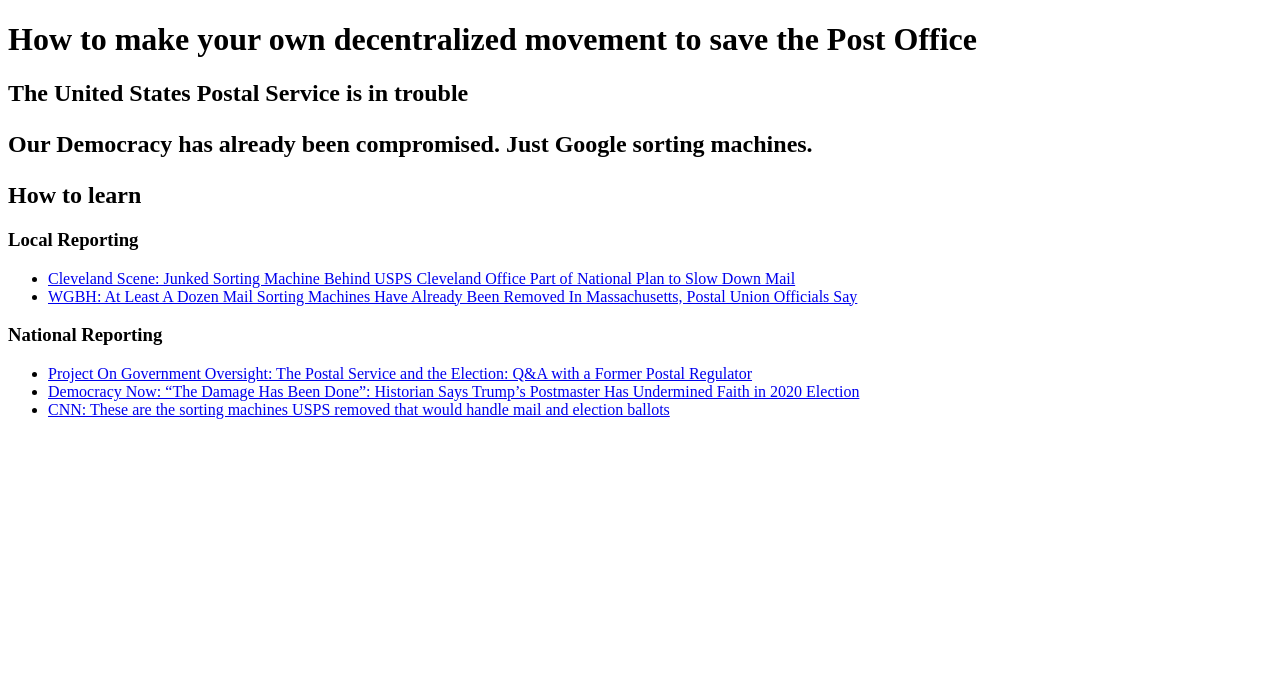
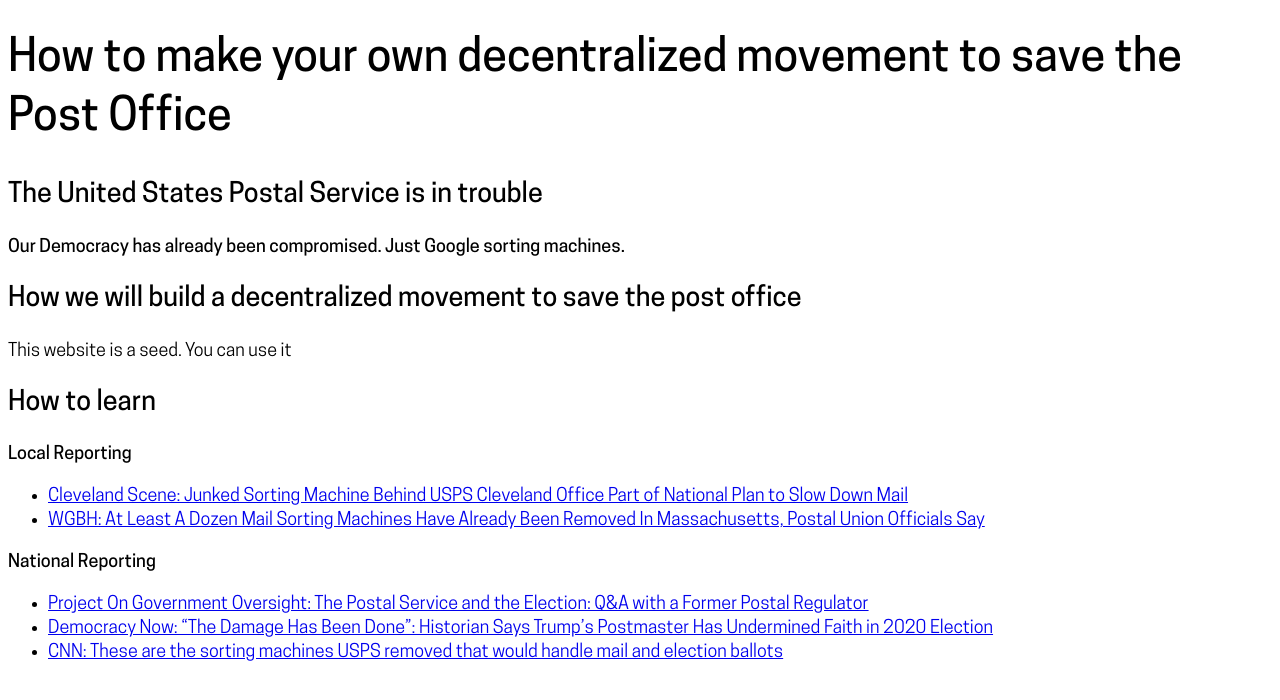
Before and after one commit to Our-Post-Office/Getting-Started-Kit, a plain HTML site: page index.html in a window 1280 px wide. Drawn offline with Linux system fonts and the light colour scheme.

Commit message:
Changes font to Cooper-Hewitt

```diff
--- /dev/null
+++ b/index.css
@@ -0,0 +1,41 @@
+@font-face {
+    font-family: 'CooperHewitt';
+    src: url('type/CooperHewitt-Thin.otf') format('opentype');
+    font-weight: bold;
+    font-style: italic;
+}
+
+@font-face {
+    font-family: 'CooperHewitt';
+    src: url('type/CooperHewitt-Medium.otf') format('opentype');
+    font-weight: bold;
+    font-style: normal;
+}
+
+@font-face {
+    font-family: 'CooperHewitt';
+    src: url('type/CooperHewitt-Thin.otf') format('opentype');
+    font-weight: normal;
+    font-style: italic;
+
+}
+@font-face {
+    font-family: 'CooperHewitt';
+    src: url('type/CooperHewitt-Book.otf') format('opentype');
+    font-weight: normal;
+    font-style: normal;
+}
+
+* {
+    font-family: 'CooperHewitt', sans-serif;
+    font-size: 18px;
+}
+
+h1 {
+    font-size: 2.5rem;
+}
+
+h2 {
+
+    font-size: 1.5rem;
+}
--- a/index.html
+++ b/index.html
@@ -2,11 +2,12 @@
 <html lang="en">
 
 <head>
-  <meta charset="utf-8">
-  <title></title>
+    <meta charset="utf-8">
+    <title></title>
 
-  <link rel="manifest" href="site.webmanifest">
-  <link rel="apple-touch-icon" href="icon.png">
+    <link rel="stylesheet" href="index.css" />
+    <link rel="manifest" href="site.webmanifest">
+    <link rel="apple-touch-icon" href="icon.png">
 
 
 </head>
@@ -15,6 +16,9 @@
     <h1>How to make your own decentralized movement to save the Post Office</h1>
     <h2>The United States Postal Service is in trouble<h2>
     <p>Our Democracy has already been compromised. Just Google sorting machines.</p>
+
+    <h2>How we will build a decentralized movement to save the post office</h2>
+    <p>This website is a seed. You can use it</p>
 
     <h2>How to learn</h2>
     <h3>Local Reporting</h3>
```
Also changed, not shown: handout.html (deleted, +0 -25 lines), type/CooperHewitt-Bold.otf (added), type/CooperHewitt-BoldItalic.otf (added), type/CooperHewitt-Book.otf (added), type/CooperHewitt-BookItalic.otf (added), type/CooperHewitt-Heavy.otf (added), type/CooperHewitt-HeavyItalic.otf (added), type/CooperHewitt-Light.otf (added), type/CooperHewitt-LightItalic.otf (added), type/CooperHewitt-Medium.otf (added), type/CooperHewitt-MediumItalic.otf (added), type/CooperHewitt-Semibold.otf (added), type/CooperHewitt-SemiboldItalic.otf (added), type/CooperHewitt-Thin.otf (added), 1 more files, 1 other file.
